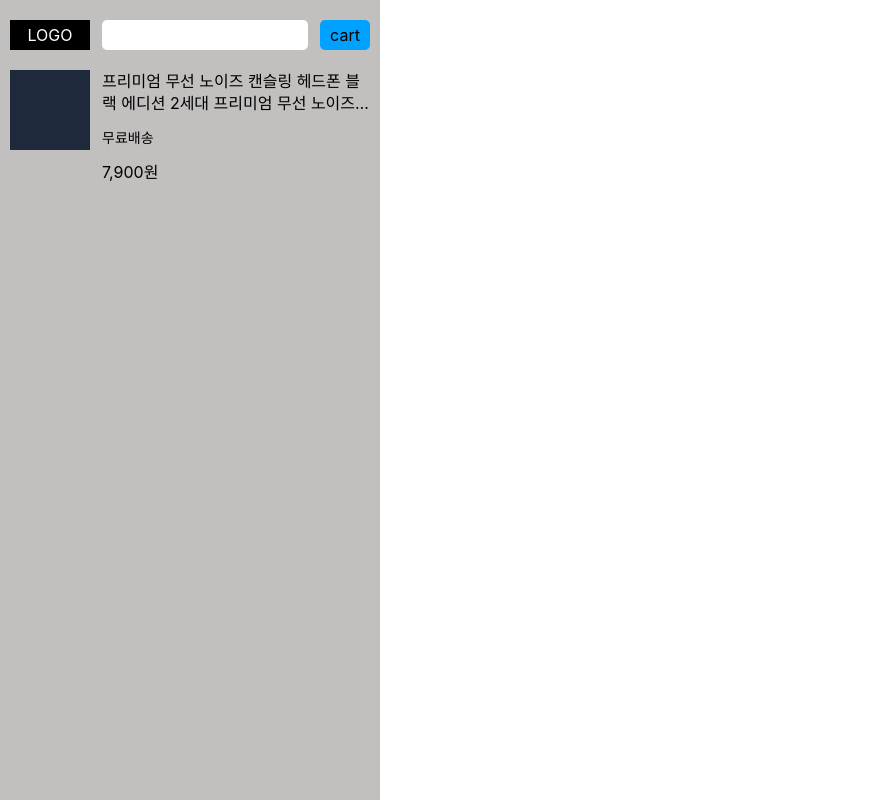
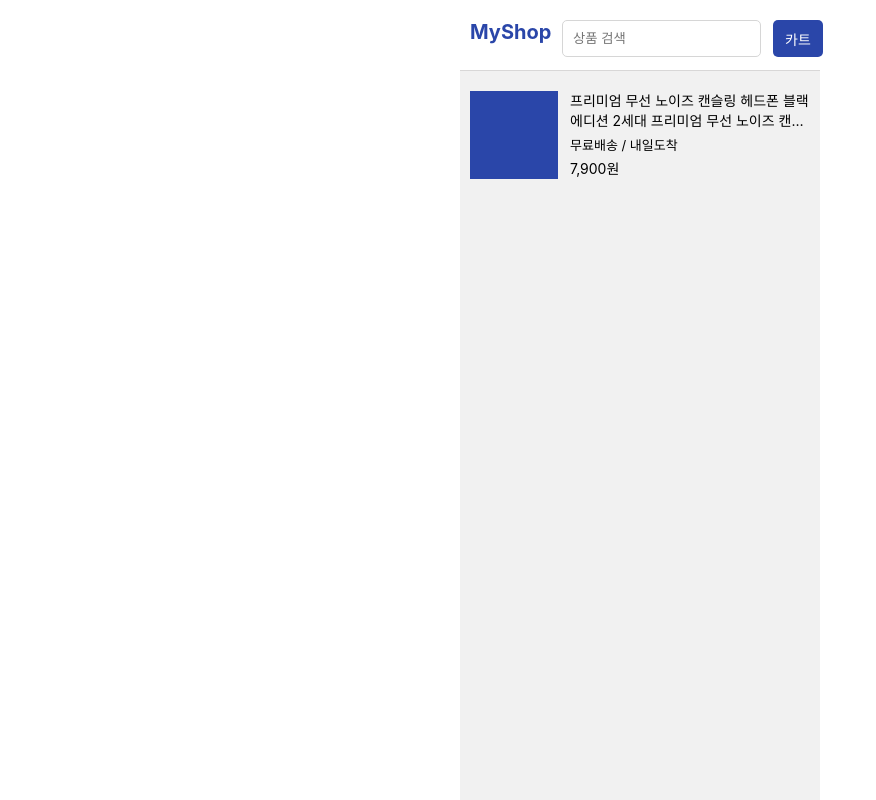
Before and after one commit to hyeinkim1223/example, a React (Create React App) app: page / in a window 1280 px wide. Shown: the whole page, without its empty margins (0-876 px from the left). Built offline with nearby package versions, Linux system fonts and the light colour scheme.

Commit message:
Grid 예제 완성

```diff
--- a/src/component/GridExample.css
+++ b/src/component/GridExample.css
@@ -1,50 +1,78 @@
+* {
+    border : none;
+}
 .layout {
     width: 360px;
     height: 100vh;
-    background-color: #c2bfbf;
-    padding: 0 10px;
+    background-color: #f1f1f1;
+    box-sizing: border-box;
+    position: fixed;
+    left: 50%;
+    top: 50%;
+    transform: translate(-50%, -50%);
 }
 header {
+    width: 100%;
+    border-bottom: #d8d7d7 solid 1px;
+    background-color: white;
+}
+.headerBar {
     display: grid;
     grid-template-columns: 80px 1fr 50px;
     gap: 12px;
-    padding: 20px 0px;
+    padding: 20px 10px;
     height: 30px;
 }
 .logo {
-    background-color: black;
-    color: white;
+    color: #2a46a9;
+    font-weight: 700;
+    font-size: 1.25rem;
     text-align: center;
-    align-content: center;
 }
 .searchBar {
+    display: block;
+    box-sizing: border-box;
     border-radius: 5px;
-    border: 0;
+    border: 1px solid #d6d6d6;
+    background-color: white;
+    padding: 10px;
+    outline: none;
+}
+.searchBar:focus {
+    box-sizing: border-box;
+    border : 1px solid #2a46a9;
 }
 .cartIcon {
     border-radius: 5px;
     text-align: center;
     align-content: center;
-    background-color: #00A1FF;
+    background-color: #2a46a9;
+    box-sizing: border-box;
+    color: white;
+    font-size: 0.875rem;
 }
 .itemSection {
+    padding: 20px 10px;
     display: grid;
-    grid-template-columns: 80px 1fr;
+    grid-template-columns: 88px 1fr;
     grid-template-rows: auto auto auto;
     grid-template-areas:
+        /* 사용 방법 . 을 사용하여 class를 쓰는게 아님
+           그리드에 배치하고 싶은 클래스에 grid-area: title; 와 같이 속성명 쓰면 됨.
+        */
         "thumnail title"
         "thumnail delivery"
         "thumnail price";
-;
-    gap: 12px;
+    gap: 4px 12px; /* 행 간격, 열 간격*/
 }
 .thumnail {
     grid-area: thumnail;
-    width: 80px;
-    height: 80px;
-    background-color: #1e293b;
+    width: 88px;
+    height: 88px;
+    background-color: #2a46a9;
 }
 .title {
+    font-size: 14px;
     grid-area: title;
     display: -webkit-box;
     -webkit-line-clamp: 2; /* 보여줄 최대 줄 수 */
@@ -56,8 +84,9 @@ header {
 }
 .delivery {
     grid-area: delivery;
-    font-size: 0.875rem;
+    font-size: 13px;
 }
 .price {
     grid-area: price;
+    font-size: 14px;
 }
--- a/src/component/GridExample.js
+++ b/src/component/GridExample.js
@@ -3,9 +3,11 @@ function GridExample() {
   return (
     <div className="layout">
       <header>
-        <div className="logo">LOGO</div>
-        <input className="searchBar"></input>
-        <div className="cartIcon">cart</div>
+        <div className='headerBar'>
+          <div className="logo">MyShop</div>
+          <input className="searchBar" placeholder='상품 검색'></input>
+          <div className="cartIcon">카트</div>
+        </div>
       </header>
       <div class="itemSection">
         <div className="thumnail"></div>
@@ -13,7 +15,7 @@ function GridExample() {
           프리미엄 무선 노이즈 캔슬링 헤드폰 블랙 에디션 2세대 프리미엄 무선
           노이즈 캔슬링 헤드폰 블랙 에디션 2세대
         </div>
-        <div className="delivery">무료배송</div>
+        <div className="delivery">무료배송 / 내일도착</div>
         <div className="price">7,900원</div>
       </div>
     </div>
```
